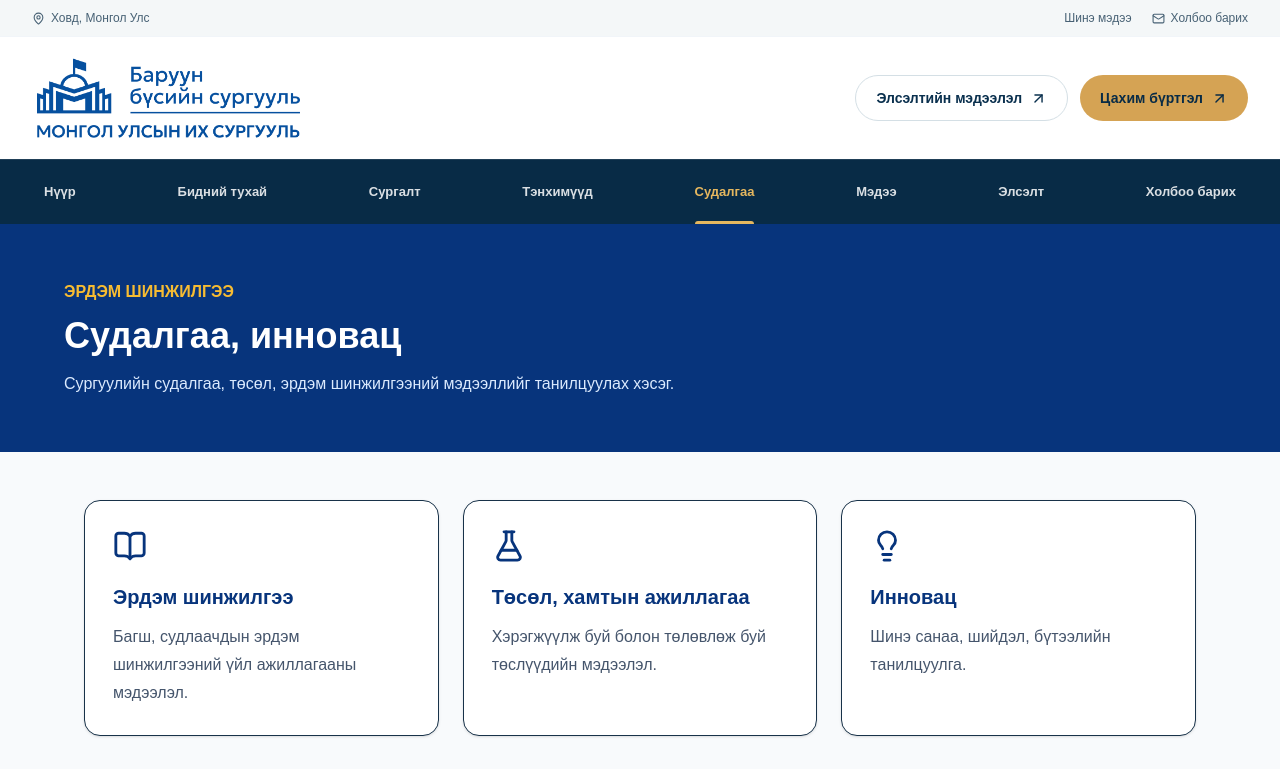
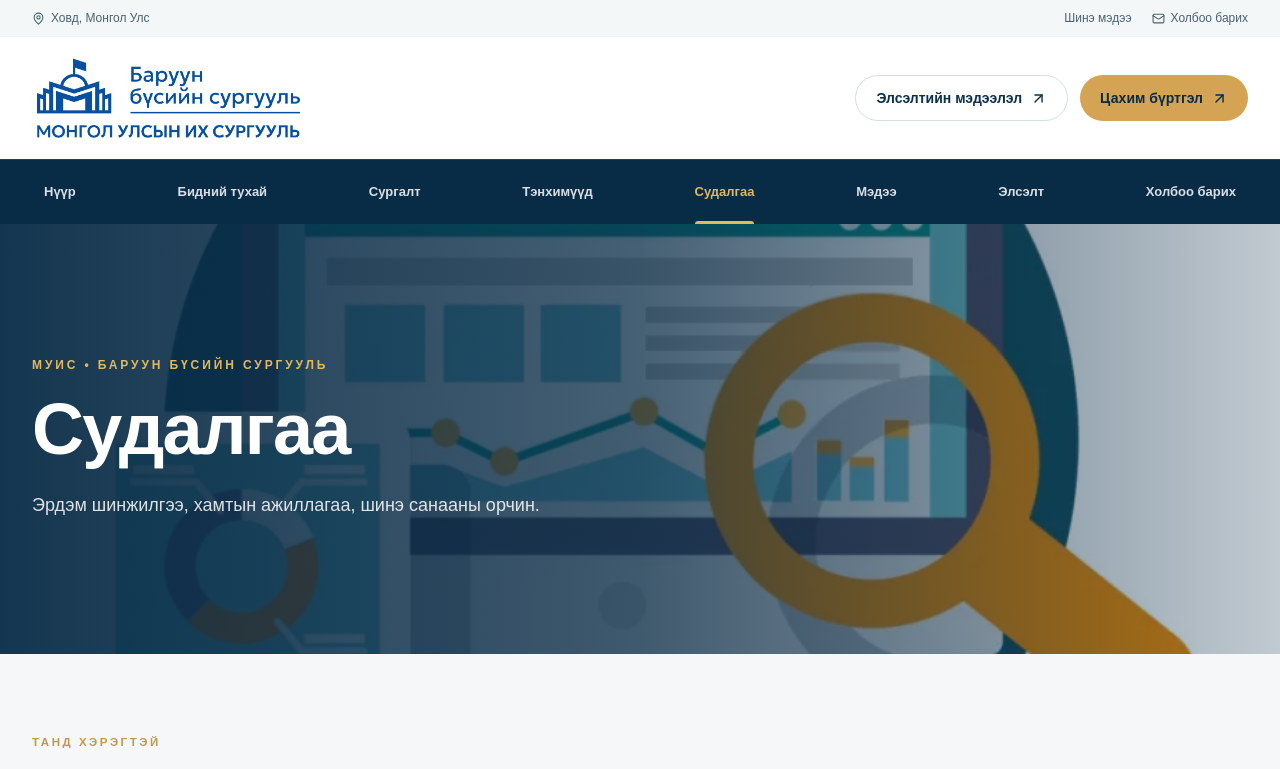
Before and after one commit to amarbatdelgermaa-cell/university-one, a Next.js app: page /research in a window 1280 px wide. Shown: the top 769 px of the page. Built offline with nearby package versions, Linux system fonts and the light colour scheme.

Commit message:
Redesign Судалгаа page with unified image-led layout

```diff
--- a/app/research/page.tsx
+++ b/app/research/page.tsx
@@ -1,16 +1,19 @@
 import Link from "next/link";
-import { ArrowRight, BookOpen, FlaskConical, Lightbulb } from "lucide-react";
-export const metadata = { title: "Судалгаа | МУИС-ийн Баруун бүсийн сургууль" };
-export default function ResearchPage() {
-  return <main className="min-h-screen bg-slate-50">
-    <section className="bg-[#07347C] px-5 py-14 text-white"><div className="mx-auto max-w-6xl"><p className="font-bold text-[#F7BC32]">ЭРДЭМ ШИНЖИЛГЭЭ</p><h1 className="mt-3 text-4xl font-bold">Судалгаа, инновац</h1><p className="mt-4 max-w-3xl text-blue-100">Сургуулийн судалгаа, төсөл, эрдэм шинжилгээний мэдээллийг танилцуулах хэсэг.</p></div></section>
-    <section className="mx-auto grid max-w-6xl gap-6 px-5 py-12 md:grid-cols-3">
-    {[
-      {title:"Эрдэм шинжилгээ",text:"Багш, судлаачдын эрдэм шинжилгээний үйл ажиллагааны мэдээлэл.",icon:BookOpen},
-      {title:"Төсөл, хамтын ажиллагаа",text:"Хэрэгжүүлж буй болон төлөвлөж буй төслүүдийн мэдээлэл.",icon:FlaskConical},
-      {title:"Инновац",text:"Шинэ санаа, шийдэл, бүтээлийн танилцуулга.",icon:Lightbulb},
-    ].map(({title,text,icon:Icon})=><article key={title} className="rounded-2xl border bg-white p-7 shadow-sm"><Icon className="text-[#07347C]" size={34}/><h2 className="mt-5 text-xl font-bold text-[#07347C]">{title}</h2><p className="mt-3 leading-7 text-slate-600">{text}</p></article>)}
-    </section>
-    <div className="mx-auto max-w-6xl px-5 pb-16"><Link href="/news" className="inline-flex items-center gap-2 font-bold text-blue-800">Судалгааны холбоотой мэдээ <ArrowRight size={17}/></Link></div>
-  </main>;
-}
+import { ArrowRight } from "lucide-react";
+export const metadata={title:"Судалгаа | МУИС-ийн Баруун бүсийн сургууль"};
+// Нэгдсэн загвар: зурагтай танилцуулга болон хэрэгтэй холбоосууд.
+export default function Page(){const cards=[{"title":"Судалгааны мэдээ","description":"Шинэ мэдээ, мэдээлэл","href":"/news"},{"title":"Тэнхимүүд","description":"Судалгааны чиглэлтэй танилцах","href":"/schools"},{"title":"Сургалт","description":"Суралцах боломжууд","href":"/academics"}];return <main className="min-h-screen bg-[#f5f7f8]">
+ <section className="relative isolate min-h-[430px] overflow-hidden bg-[#082b46] text-white">
+  <img src="/research.webp" alt="" className="absolute inset-0 -z-20 h-full w-full object-cover"/>
+  <div className="absolute inset-0 -z-10 bg-gradient-to-r from-[#082b46]/95 via-[#082b46]/75 to-[#082b46]/25"/>
+  <div className="mx-auto flex min-h-[430px] max-w-7xl flex-col justify-center px-6 py-20 md:px-8">
+   <p className="text-xs font-extrabold tracking-[.24em] text-[#e5b75f]">МУИС • БАРУУН БҮСИЙН СУРГУУЛЬ</p>
+   <h1 className="mt-5 text-5xl font-black tracking-tight md:text-7xl">Судалгаа</h1>
+   <p className="mt-6 max-w-xl text-lg leading-8 text-white/85">Эрдэм шинжилгээ, хамтын ажиллагаа, шинэ санааны орчин.</p>
+  </div>
+ </section>
+ <section className="mx-auto max-w-7xl px-6 py-20 md:px-8"><p className="site-kicker">ТАНД ХЭРЭГТЭЙ</p><h2 className="site-title mt-3">Мэдээлэлтэй танилцах</h2>
+ <div className="mt-10 grid gap-6 md:grid-cols-3">{cards.map((item,index)=><Link key={item.href} href={item.href} className="site-card group flex min-h-64 flex-col p-8 transition duration-300 hover:-translate-y-1"><span className="text-sm font-extrabold text-[#bd8e42]">0{index+1} / 03</span><h3 className="mt-8 text-2xl font-extrabold text-[#0a304e]">{item.title}</h3><p className="mt-3 leading-7 text-slate-600">{item.description}</p><span className="mt-auto inline-flex items-center gap-2 pt-6 text-sm font-bold text-[#0a304e]">Дэлгэрэнгүй <ArrowRight size={17} className="transition group-hover:translate-x-1"/></span></Link>)}</div>
+ </section>
+ <section className="bg-[#eaf0f3] px-6 py-16 md:px-8"><div className="mx-auto flex max-w-7xl flex-wrap items-center justify-between gap-6"><div><h2 className="text-2xl font-extrabold text-[#0a304e]">Дэлгэрэнгүй мэдээлэл хэрэгтэй юу?</h2><p className="mt-3 text-slate-600">Холбоо барих хэсгээр дамжуулан мэдээлэл аваарай.</p></div><Link href="/contact" className="inline-flex items-center gap-2 rounded-full bg-[#082b46] px-6 py-4 text-sm font-bold text-white transition hover:bg-[#16557b]">Холбоо барих <ArrowRight size={18}/></Link></div></section>
+ </main>}
```
